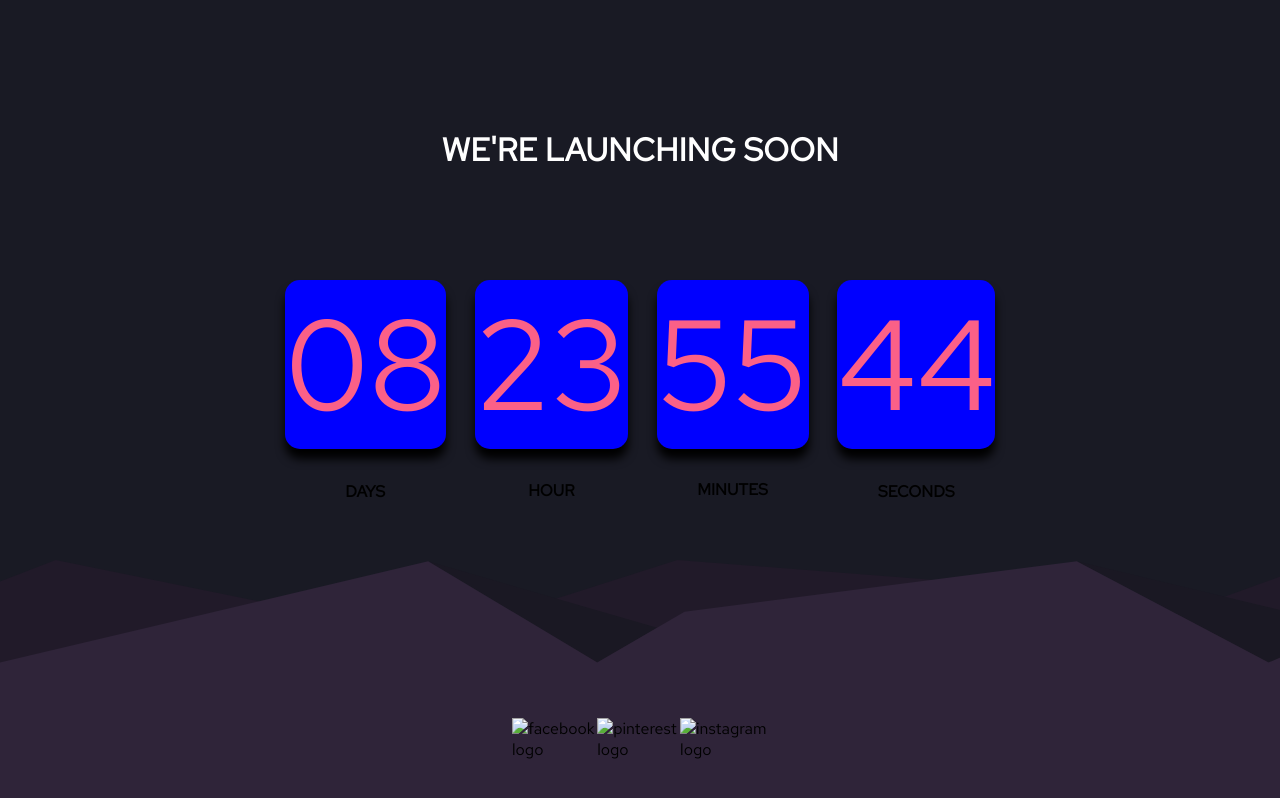
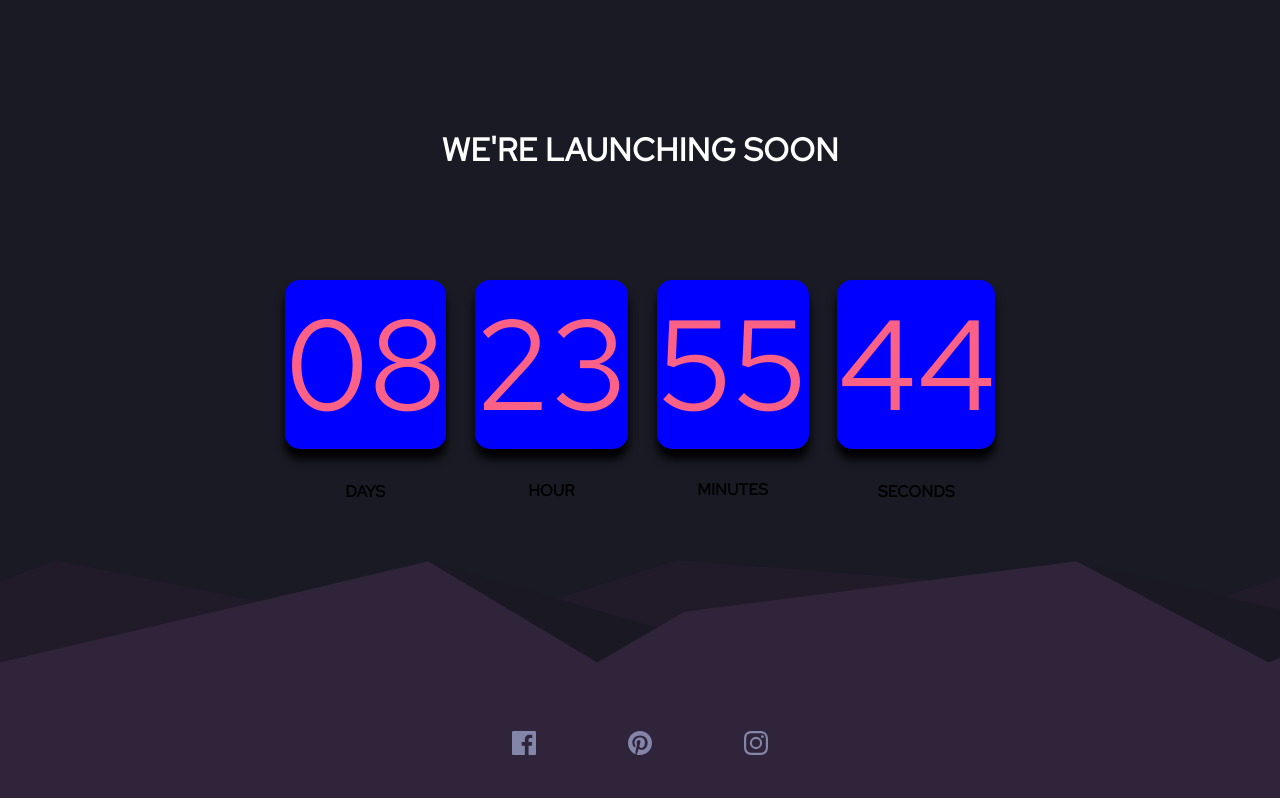
Before and after one commit to dicksondurosakin/laundown-counter, a plain HTML site: page index.html in a window 1280 px wide. Shown: the top 798 px of the page. Drawn offline with Linux system fonts and the light colour scheme; files whose address does not match are found by name.

Commit message:
Update index.html
Because i cant upload a folder i change the root of where my image files can be found

```diff
--- a/index.html
+++ b/index.html
@@ -20,9 +20,9 @@
       <div class="box"><div class="seconds-div" >44</div><span class="counters">SECONDS</span></div>
     </div>
     <div class="image-icons">
-      <span class="icon"><img src="images/icon-facebook.svg" alt="facebook logo"></span>
-      <span class="icon"><img src="images/icon-pinterest.svg" alt="pinterest logo"></span>
-      <span class="icon"><img class="" src="images/icon-instagram.svg" alt="instagram logo"></span>
+      <span class="icon"><img src="icon-facebook.svg" alt="facebook logo"></span>
+      <span class="icon"><img src="icon-pinterest.svg" alt="pinterest logo"></span>
+      <span class="icon"><img class="" src="icon-instagram.svg" alt="instagram logo"></span>
     </div>
   </div>
 
```
